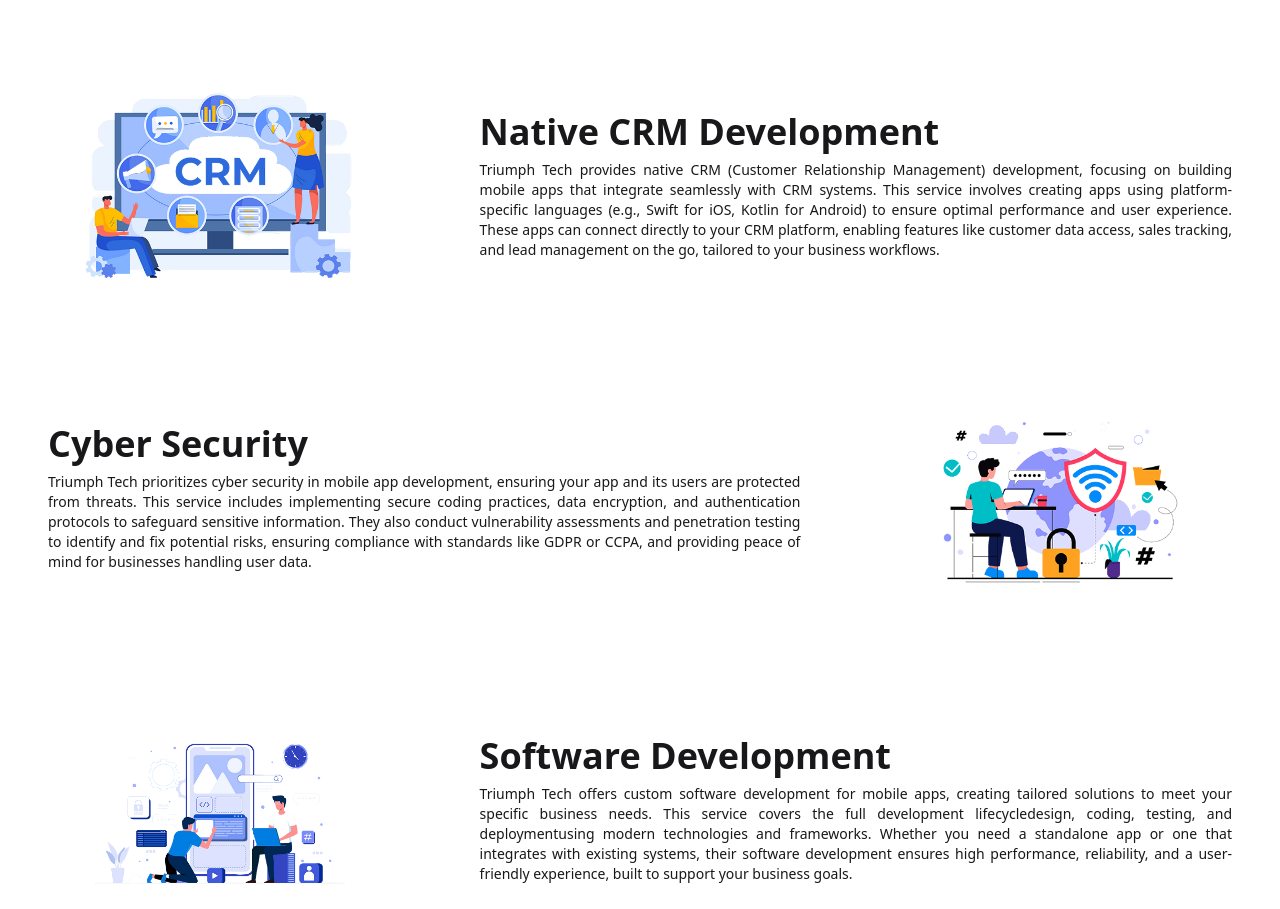
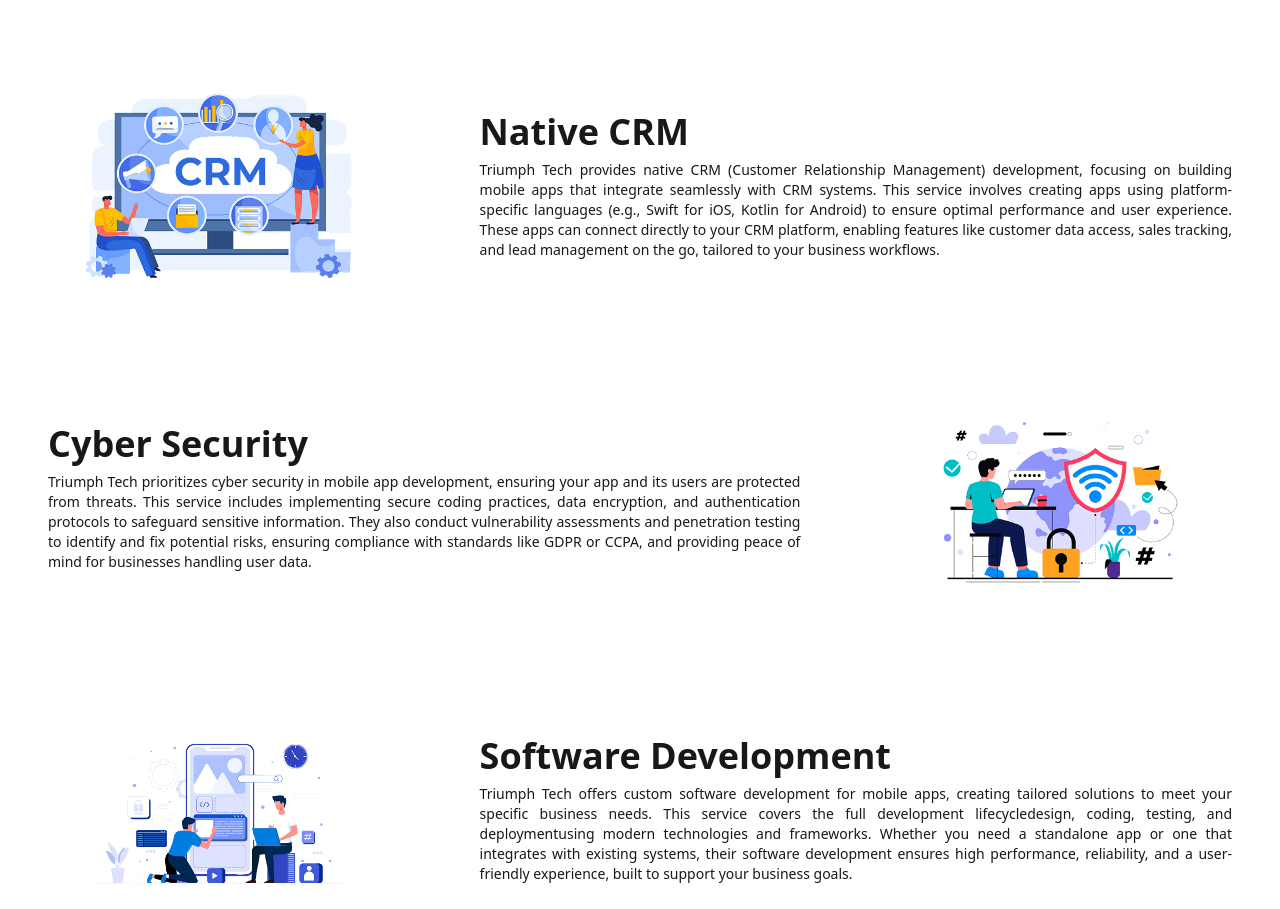
Before and after one commit to Ankit-Kum-ar/Tech-Triumph, a React (Vite) app: page /services in a window 1280 px wide. Shown: the part 812-1721 px from the top of the page. Built offline with nearby package versions, Linux system fonts and the light colour scheme.

Commit message:
Refactor services data structure: Update service constants and modify Service component to use new data format

```diff
--- a/src/constant/index.js
+++ b/src/constant/index.js
@@ -1,30 +1,29 @@
 import { Briefcase, Smartphone, Gamepad2, Cloud } from "lucide-react";
 
-export  const services = [
+export const services = [
   {
-      title: "Low Code Development",
-      description: "Triumph Tech offers low code development to create mobile apps quickly and efficiently. This approach uses visual development platforms with drag-and-drop interfaces and prebuilt components, minimizing the need for extensive manual coding. Its ideal for businesses looking to build apps rapidly, reduce costs, and iterate quickly, especially for prototyping or less complex applications. Low code also allows for easier updates and scalability, making it a flexible solution for startups and enterprises alike.",
-      staticSrc: "/images/lowcodedev.png",
+    icon: Briefcase,
+    title: "Sales Force CRM",
+    desc: "Amet minim mollit non deserunt ullamco est sit aliqua dolor do amet sint. Velit officia consequat duis enim velit mollit.",
+    link: "#",
   },
   {
-      title: "Native CRM Development",
-      description: "Triumph Tech provides native CRM (Customer Relationship Management) development, focusing on building mobile apps that integrate seamlessly with CRM systems. This service involves creating apps using platform-specific languages (e.g., Swift for iOS, Kotlin for Android) to ensure optimal performance and user experience. These apps can connect directly to your CRM platform, enabling features like customer data access, sales tracking, and lead management on the go, tailored to your business workflows.",
-      staticSrc: "/images/nativecrm.png",
+    icon: Smartphone,
+    title: "App Development",
+    desc: "Amet minim mollit non deserunt ullamco est sit aliqua dolor do amet sint. Velit officia consequat duis enim velit mollit.",
+    link: "#",
   },
   {
-      title: "Cyber Security",
-      description: "Triumph Tech prioritizes cyber security in mobile app development, ensuring your app and its users are protected from threats. This service includes implementing secure coding practices, data encryption, and authentication protocols to safeguard sensitive information. They also conduct vulnerability assessments and penetration testing to identify and fix potential risks, ensuring compliance with standards like GDPR or CCPA, and providing peace of mind for businesses handling user data.",
-      staticSrc: "/images/cybersecurity.png",
+    icon: Gamepad2,
+    title: "Game Development",
+    desc: "Amet minim mollit non deserunt ullamco est sit aliqua dolor do amet sint. Velit officia consequat duis enim velit mollit.",
+    link: "#",
   },
   {
-      title: "Software Development",
-      description: "Triumph Tech offers custom software development for mobile apps, creating tailored solutions to meet your specific business needs. This service covers the full development lifecycledesign, coding, testing, and deploymentusing modern technologies and frameworks. Whether you need a standalone app or one that integrates with existing systems, their software development ensures high performance, reliability, and a user-friendly experience, built to support your business goals.",
-      staticSrc: "/images/softwaredev.png",
-  },
-  {
-      title: "SAAS Solutions",
-      description:"Triumph Tech develops SAAS solutions, delivering mobile apps through a cloud-based subscription model. This service allows businesses to access software without managing infrastructure, as Triumph Tech handles hosting, updates, and maintenance. SAAS apps are scalable, accessible across devices, and cost-effective, making them suitable for businesses seeking flexible, on-demand solutions like project management tools, collaboration apps, or industry-specific software.",
-      staticSrc: "/images/saas.png",
+    icon: Cloud,
+    title: "SAAS",
+    desc: "Amet minim mollit non deserunt ullamco est sit aliqua dolor do amet sint. Velit officia consequat duis enim velit mollit.",
+    link: "#",
   },
 ];
 
@@ -51,3 +50,36 @@
       "Aliqua id fugiat nostrud irure ex duis ea quis id quis ad et. Sunt qui esse pariatur duis deserunt mollit dolore cillum minim tempor enim. Elit aute irure tempor cupidatat incididunt sint deserunt ut voluptate aute id deserunt nisi.",
   },
 ];
+
+export const serviceprovided = [
+  {
+    title: "  Low Code Development",
+    description:
+    "Triumph Tech offers low code development to create mobile apps quickly and efficiently. This approach uses visual development platforms with drag-and-drop interfaces and prebuilt components, minimizing the need for extensive manual coding. Its ideal for businesses looking to build apps rapidly, reduce costs, and iterate quickly, especially for prototyping or less complex applications. Low code also allows for easier updates and scalability, making it a flexible solution for startups and enterprises alike.",
+    staticSrc: "/images/lowcodedev.png",
+  },
+  {
+    title: "Native CRM",
+    description:
+    "Triumph Tech provides native CRM (Customer Relationship Management) development, focusing on building mobile apps that integrate seamlessly with CRM systems. This service involves creating apps using platform-specific languages (e.g., Swift for iOS, Kotlin for Android) to ensure optimal performance and user experience. These apps can connect directly to your CRM platform, enabling features like customer data access, sales tracking, and lead management on the go, tailored to your business workflows.",
+    staticSrc: "/images/nativecrm.png",
+  },
+  {
+    title: "Cyber Security",
+    description:
+    "Triumph Tech prioritizes cyber security in mobile app development, ensuring your app and its users are protected from threats. This service includes implementing secure coding practices, data encryption, and authentication protocols to safeguard sensitive information. They also conduct vulnerability assessments and penetration testing to identify and fix potential risks, ensuring compliance with standards like GDPR or CCPA, and providing peace of mind for businesses handling user data.",
+    staticSrc: "/images/cybersecurity.png",
+  },
+  {
+    title: "Software Development",
+    description:
+    "Triumph Tech offers custom software development for mobile apps, creating tailored solutions to meet your specific business needs. This service covers the full development lifecycledesign, coding, testing, and deploymentusing modern technologies and frameworks. Whether you need a standalone app or one that integrates with existing systems, their software development ensures high performance, reliability, and a user-friendly experience, built to support your business goals.",
+    staticSrc: "/images/softwaredev.png",
+  },
+  {
+    title: "SAAS Solutions",
+    description:
+    "Triumph Tech develops SAAS solutions, delivering mobile apps through a cloud-based subscription model. This service allows businesses to access software without managing infrastructure, as Triumph Tech handles hosting, updates, and maintenance. SAAS apps are scalable, accessible across devices, and cost-effective, making them suitable for businesses seeking flexible, on-demand solutions like project management tools, collaboration apps, or industry-specific software.",
+    staticSrc: "/images/saas.png",
+  },
+];
--- a/src/pages/Service/Service.jsx
+++ b/src/pages/Service/Service.jsx
@@ -1,7 +1,7 @@
 import React from 'react'
 import Hero from './components/Hero'
 import ServiceCard from './components/ServiceCard';
-import { services } from '../../constant';
+import { serviceprovided } from '../../constant';
 
 const Service = () => {
 
@@ -10,7 +10,7 @@
     <div>
         <Hero />
         <div className="max-w-full p-4 mx-auto flex flex-wrap justify-center">
-        {services.map((service, index) => (
+        {serviceprovided.map((service, index) => (
           <ServiceCard key={index} {...service} index={index} />
         ))}
       </div>
```
